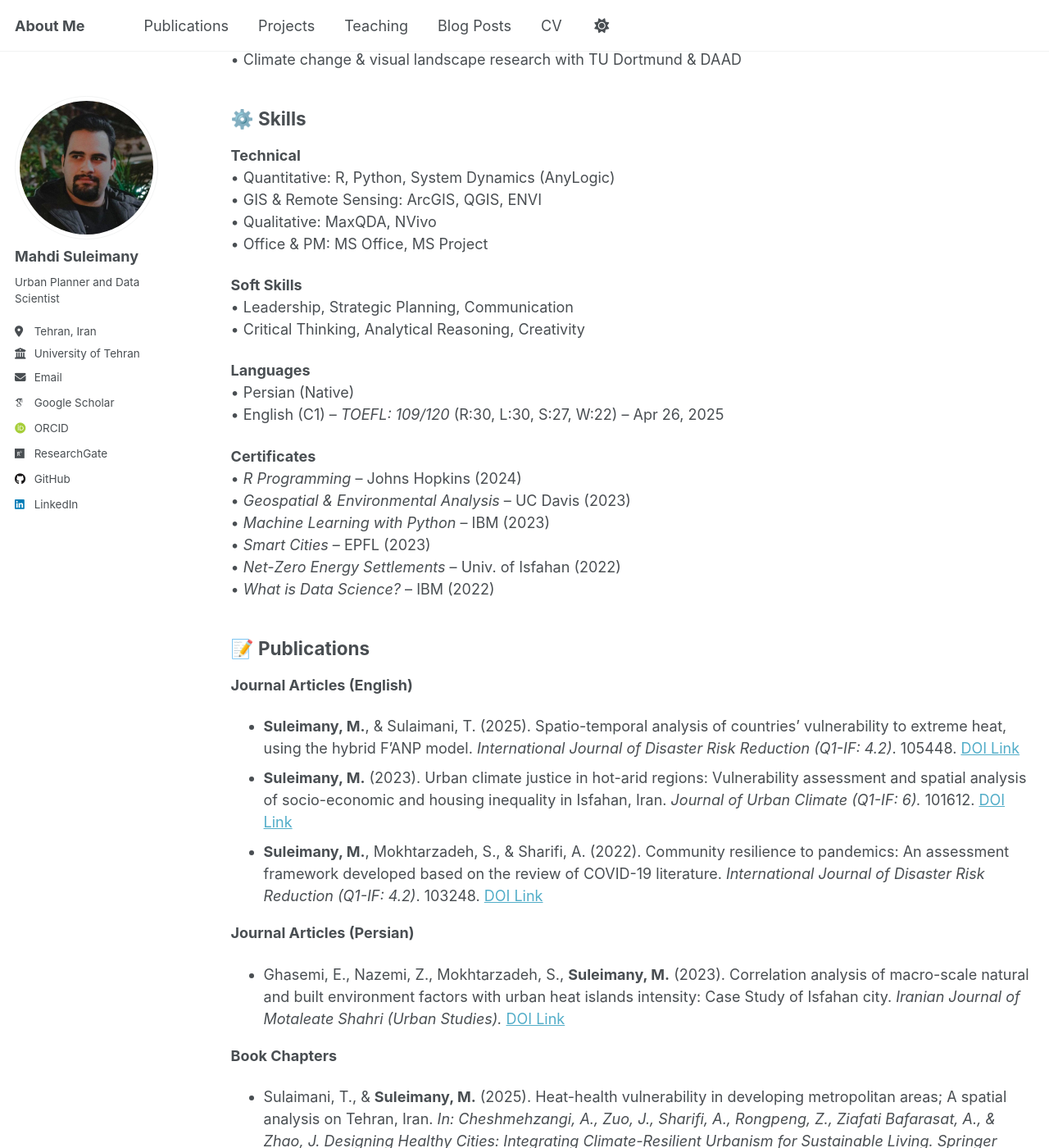
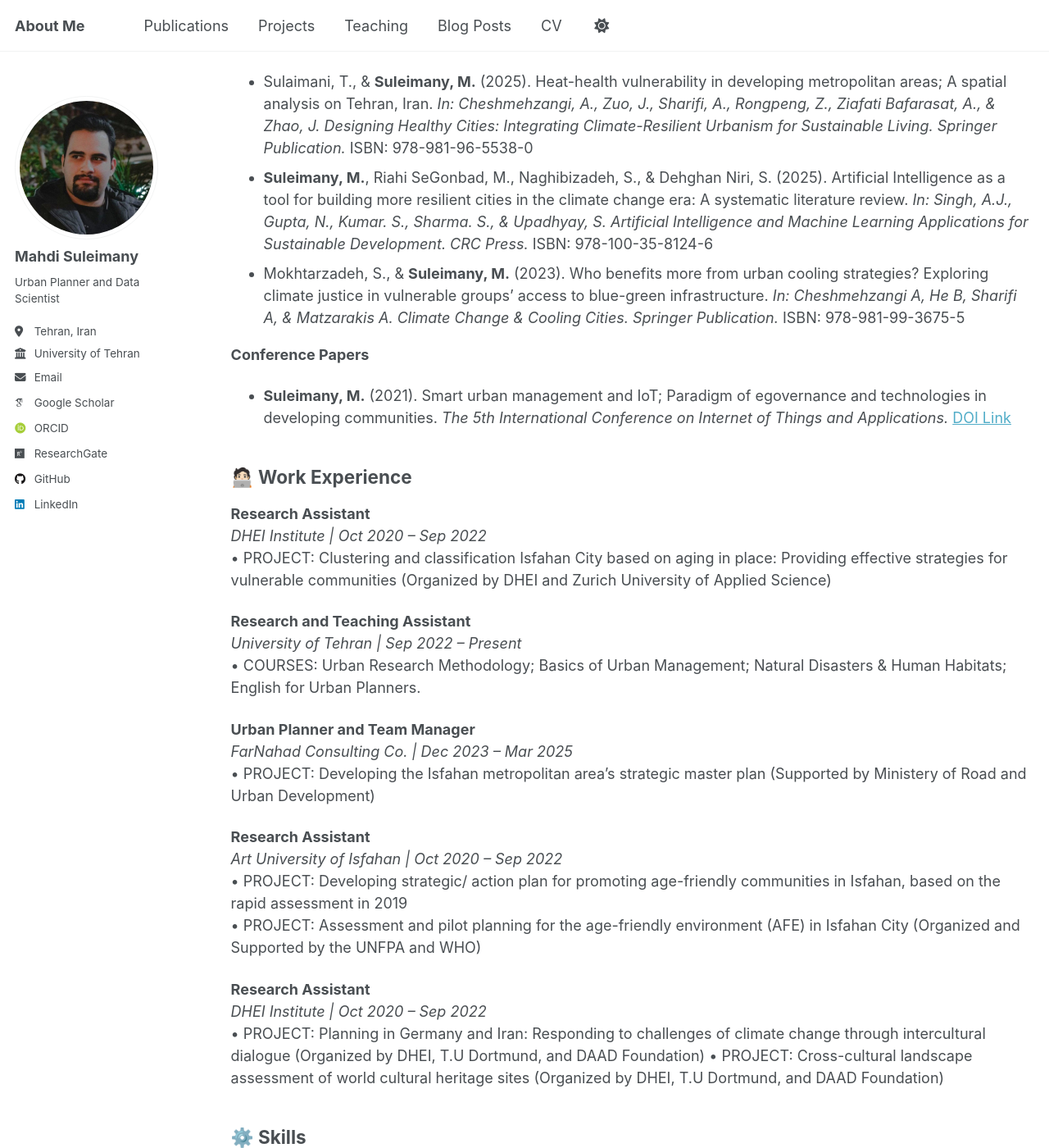
Before and after one commit to mo-soleimani/mo-soleimani.github.io, a Jekyll site: the page built from _pages/cv.md, in a window 1280 px wide and 1400 px high, scrolled down 1017 px. Shown: the whole window at 82% size. Built offline with Jekyll 4.4.1, drawn with Linux system fonts in a browser that asks for light colours; some web fonts are replaced; some of the changed text lies outside the part shown.

Commit message:
Update cv.md

```diff
--- a/_pages/cv.md
+++ b/_pages/cv.md
@@ -13,38 +13,57 @@ redirect_from:
 
 **M.A. Urban Planning and Management**
 *University of Tehran, 2023*
-• GPA: **19.72/20** (4.00/4.00), *First-Class Honours*
+• GPA: **19.72/20** (4.00/4.00), *First-Class Honours (Ranked 1st among 12 Students)*
 • **Thesis**: Urban governance and climate resilience, with a focus on climate justice
 • **Supervisor**: Dr. Mojgan Taheri Tafti | **Advisor**: Dr. Mehdi Pourpeikari Heris
 
 **B.Sc. Urban Planning Engineering**
 *Art University of Isfahan, 2021*
-• GPA: **19.17/20** (3.98/4.00), *First-Class Honours*
+• GPA: **19.17/20** (3.98/4.00), *First-Class Honours (Ranked 1st among 35 Students)*
 • **Final Project**: Spatial analysis of climate resilience in urban historic areas
 • **Supervisor**: Dr. Homayoon Nooraie
 
+## 📝 Publications
+
+**Journal Articles (English)**
+- **Suleimany, M.**, & Sulaimani, T. (2025). Spatio-temporal analysis of countries’ vulnerability to extreme heat, using the hybrid F’ANP model. *International Journal of Disaster Risk Reduction (Q1-IF: 4.2)*. 105448. [DOI Link](https://doi.org/10.1016/j.ijdrr.2025.105448)
+- **Suleimany, M.** (2023). Urban climate justice in hot-arid regions: Vulnerability assessment and spatial analysis of socio-economic and housing inequality in Isfahan, Iran. *Journal of Urban Climate (Q1-IF: 6).* 101612. [DOI Link](https://doi.org/10.1016/j.uclim.2023.101612)
+- **Suleimany, M.**, Mokhtarzadeh, S., & Sharifi, A. (2022). Community resilience to pandemics: An assessment framework developed based on the review of COVID-19 literature. *International Journal of Disaster Risk Reduction (Q1-IF: 4.2)*. 103248. [DOI Link](https://doi.org/10.1016/j.ijdrr.2022.103248)
+
+**Journal Articles (Persian)**
+- Ghasemi, E., Nazemi, Z., Mokhtarzadeh, S., **Suleimany, M.** (2023). Correlation analysis of macro-scale natural and built environment factors with urban heat islands intensity: Case Study of Isfahan city. *Iranian Journal of Motaleate Shahri (Urban Studies).* [DOI Link](https://doi.org/10.22034/urbs.2023.62764)
+
+**Book Chapters**
+- Sulaimani, T., & **Suleimany, M.** (2025). Heat-health vulnerability in developing metropolitan areas; A spatial analysis on Tehran, Iran. *In: Cheshmehzangi, A., Zuo, J., Sharifi, A., Rongpeng, Z., Ziafati Bafarasat, A., & Zhao, J. Designing Healthy Cities: Integrating Climate-Resilient Urbanism for Sustainable Living. Springer Publication.* ISBN: 978-981-96-5538-0
+- **Suleimany, M.**, Riahi SeGonbad, M., Naghibizadeh, S., & Dehghan Niri, S. (2025). Artificial Intelligence as a tool for building more resilient cities in the climate change era: A systematic literature review. *In: Singh, A.J., Gupta, N., Kumar. S., Sharma. S., & Upadhyay, S. Artificial Intelligence and Machine Learning Applications for Sustainable Development. CRC Press.* ISBN: 978-100-35-8124-6
+- Mokhtarzadeh, S., & **Suleimany, M.** (2023). Who benefits more from urban cooling strategies? Exploring climate justice in vulnerable groups’ access to blue-green infrastructure. *In: Cheshmehzangi A, He B, Sharifi A, & Matzarakis A. Climate Change & Cooling Cities. Springer Publication.* ISBN: 978-981-99-3675-5
+
+**Conference Papers**
+- **Suleimany, M.** (2021). Smart urban management and IoT; Paradigm of egovernance and technologies in developing communities. *The 5th International Conference on Internet of Things and Applications.* [DOI Link](https://doi.org/10.1109/IoT52625.2021.9469713)
 
 ## 🧑🏻‍💻 Work Experience
 
+**Research Assistant**
+*DHEI Institute | Oct 2020 – Sep 2022*
+• PROJECT: Clustering and classification Isfahan City based on aging in place: Providing effective strategies for vulnerable communities (Organized by DHEI and Zurich University of Applied Science)
+
 **Research and Teaching Assistant**
 *University of Tehran | Sep 2022 – Present*
-Courses:
-• Urban Research Methodology (MA)
-• Basics of Urban Management (MA)
-• Natural Disasters & Human Habitats (BA)
-• English for Urban Planners (BA)
+• COURSES: Urban Research Methodology; Basics of Urban Management; Natural Disasters & Human Habitats; English for Urban Planners.
 
-**Urban Planner & Junior Project Manager**
+**Urban Planner and Team Manager**
 *FarNahad Consulting Co. | Dec 2023 – Mar 2025*
-• Strategic Master Plan & Climate Action for Isfahan Metropolitan Area (MoRUD)
+• PROJECT: Developing the Isfahan metropolitan area’s strategic master plan (Supported by Ministery of Road and Urban Development)
 
 **Research Assistant**
 *Art University of Isfahan | Oct 2020 – Sep 2022*
-• Age-Friendly Environment Planning (UNFPA, WHO)
+• PROJECT: Developing strategic/ action plan for promoting age-friendly communities in Isfahan, based on the rapid assessment in 2019
+• PROJECT: Assessment and pilot planning for the age-friendly environment (AFE) in Isfahan City (Organized and Supported by the UNFPA and WHO)
 
 **Research Assistant**
 *DHEI Institute | Oct 2020 – Sep 2022*
-• Climate change & visual landscape research with TU Dortmund & DAAD
+• PROJECT: Planning in Germany and Iran: Responding to challenges of climate change through intercultural dialogue (Organized by DHEI, T.U Dortmund, and DAAD Foundation)
+• PROJECT: Cross-cultural landscape assessment of world cultural heritage sites (Organized by DHEI, T.U Dortmund, and DAAD Foundation)
 
 
 ## ⚙️ Skills
@@ -71,26 +90,6 @@ Courses:
 • *Net-Zero Energy Settlements* – Univ. of Isfahan (2022)
 • *What is Data Science?* – IBM (2022)
 
-
-## 📝 Publications
-
-**Journal Articles (English)**
-- **Suleimany, M.**, & Sulaimani, T. (2025). Spatio-temporal analysis of countries’ vulnerability to extreme heat, using the hybrid F’ANP model. *International Journal of Disaster Risk Reduction (Q1-IF: 4.2)*. 105448. [DOI Link](https://doi.org/10.1016/j.ijdrr.2025.105448)
-- **Suleimany, M.** (2023). Urban climate justice in hot-arid regions: Vulnerability assessment and spatial analysis of socio-economic and housing inequality in Isfahan, Iran. *Journal of Urban Climate (Q1-IF: 6).* 101612. [DOI Link](https://doi.org/10.1016/j.uclim.2023.101612)
-- **Suleimany, M.**, Mokhtarzadeh, S., & Sharifi, A. (2022). Community resilience to pandemics: An assessment framework developed based on the review of COVID-19 literature. *International Journal of Disaster Risk Reduction (Q1-IF: 4.2)*. 103248. [DOI Link](https://doi.org/10.1016/j.ijdrr.2022.103248)
-
-**Journal Articles (Persian)**
-- Ghasemi, E., Nazemi, Z., Mokhtarzadeh, S., **Suleimany, M.** (2023). Correlation analysis of macro-scale natural and built environment factors with urban heat islands intensity: Case Study of Isfahan city. *Iranian Journal of Motaleate Shahri (Urban Studies).* [DOI Link](https://doi.org/10.22034/urbs.2023.62764)
-
-**Book Chapters**
-- Sulaimani, T., & **Suleimany, M.** (2025). Heat-health vulnerability in developing metropolitan areas; A spatial analysis on Tehran, Iran. *In: Cheshmehzangi, A., Zuo, J., Sharifi, A., Rongpeng, Z., Ziafati Bafarasat, A., & Zhao, J. Designing Healthy Cities: Integrating Climate-Resilient Urbanism for Sustainable Living. Springer Publication.* ISBN: 978-981-96-5538-0
-- **Suleimany, M.**, Riahi SeGonbad, M., Naghibizadeh, S., & Dehghan Niri, S. (2025). Artificial Intelligence as a tool for building more resilient cities in the climate change era: A systematic literature review. *In: Singh, A.J., Gupta, N., Kumar. S., Sharma. S., & Upadhyay, S. Artificial Intelligence and Machine Learning Applications for Sustainable Development. CRC Press.* ISBN: 978-100-35-8124-6
-- Mokhtarzadeh, S., & **Suleimany, M.** (2023). Who benefits more from urban cooling strategies? Exploring climate justice in vulnerable groups’ access to blue-green infrastructure. *In: Cheshmehzangi A, He B, Sharifi A, & Matzarakis A. Climate Change & Cooling Cities. Springer Publication.* ISBN: 978-981-99-3675-5
-
-**Conference Papers**
-- **Suleimany, M.** (2021). Smart urban management and IoT; Paradigm of egovernance and technologies in developing communities. *The 5th International Conference on Internet of Things and Applications.* [DOI Link](https://doi.org/10.1109/IoT52625.2021.9469713)
-
-
 ## 🌍 Service & Leadership
 
 **Climate Reality Project**
```
